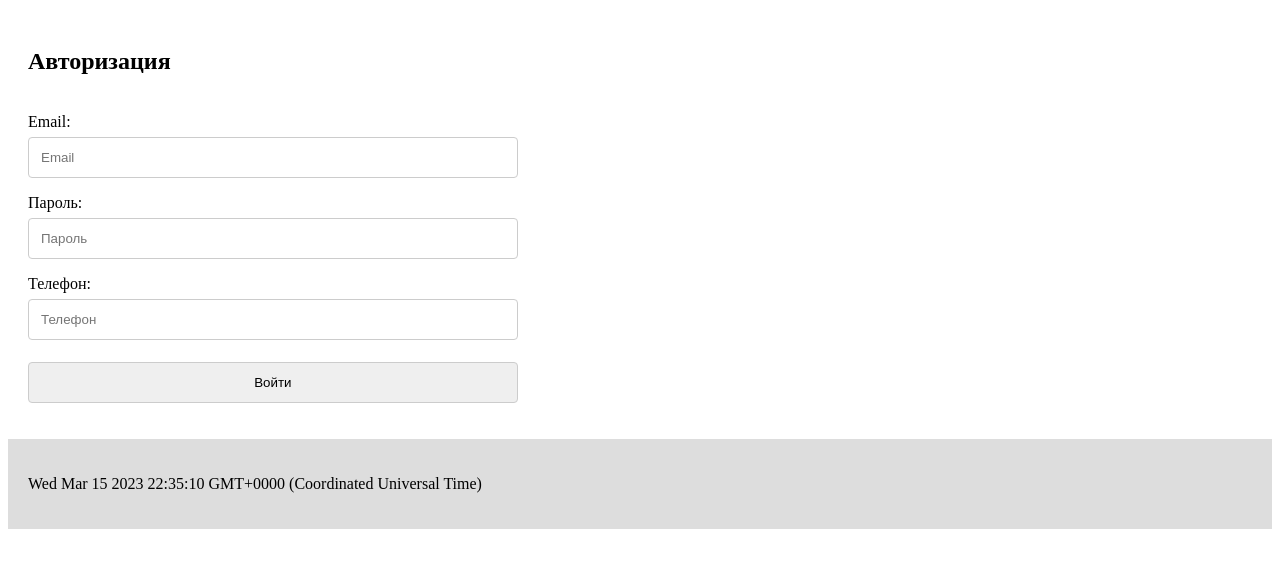
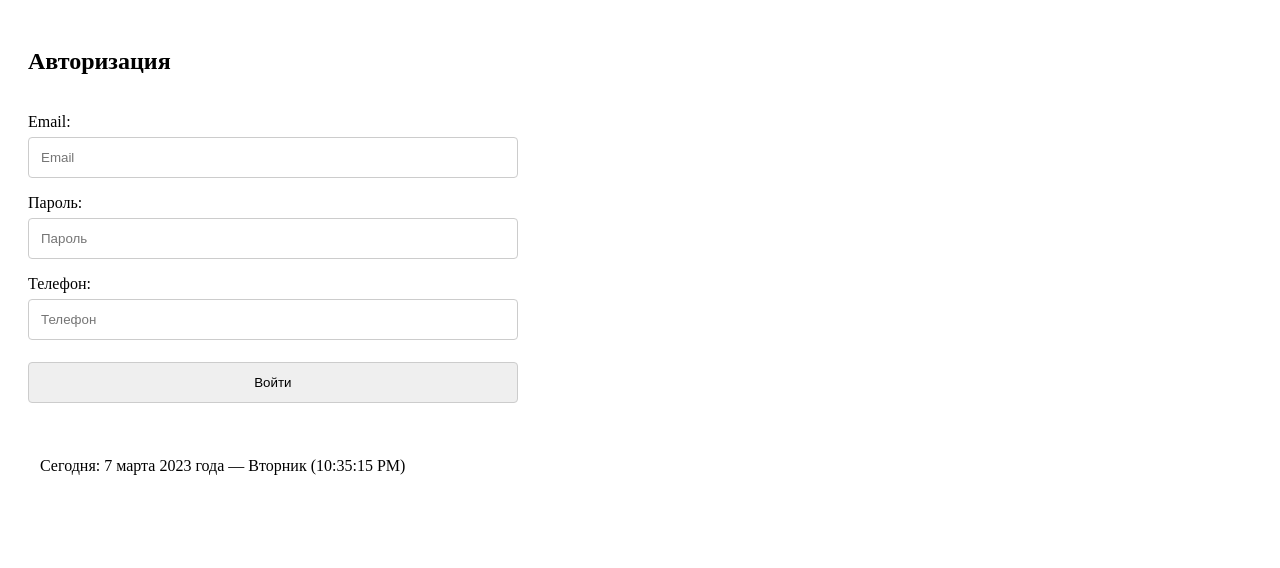
Before and after one commit to HelenaNurova/Auth_form_HTC, a plain HTML site: page index.html in a window 1280 px wide. Drawn offline with Linux system fonts and the light colour scheme.

Commit message:
3 files modified

```diff
--- a/index.html
+++ b/index.html
@@ -37,19 +37,23 @@
 
             <h2>Авторизация</h2>
             <br>
+
             <label for="email"> Email:</label>
             <br>
-            <input type="email" id="email" name="email" placeholder="Email" required>
+            <input type="email" id="email" name="email" pattern="[a-zA-Z0-9._%+-]+@[a-z0-9.-]+\.[a-zA-Z]{2,4}" title="text@text.2-4 символа" placeholder="Email" required>
             <br>
             <label for="psw">Пароль:</label>
             <br>
             <input type="password" id="psw" name="psw" pattern="(?=.*[0-9])(?=.*[!@#$%^&*])(?=.*[a-z])(?=.*[A-Z]).{6,}" title="Длина пароля от 6 символов, обязательны одна заглавная и одна строчная буквы латинского алфавита, цифра и спецсимвол." placeholder="Пароль" required>
             <br>
             <label for="phone">Телефон:</label>
+
             <br>
-            <input id="phone" type="text" placeholder="Телефон" required>
+            <input id="phone" type="text" pattern="(\+7|8)?[\s\-]?\(?[0-9]{3}\)?[\s\-]?[0-9]{3}[\s\-]?[0-9]{2}[\s\-]?[0-9]{2}$" title="Требуемый формат: 8хххххххххх, +7хххххххххх, 8(ххх)ххххххх, +7(ххх)ххххххх" placeholder="Телефон" required>
             <br>
             <input type="submit" value="Войти">
+
+
 
         </form>
     </div>
@@ -66,16 +70,62 @@
     <script src="script.js"></script>
 
     <div class="footer">
-        <p id="time"></p>
+
+
 
         <script>
-            var d = new Date();
-            d.setDate(15);
-            document.getElementById("time").innerHTML = d;
+            var months = new Array(13);
+            months[1] = "января";
+            months[2] = "февраля";
+            months[3] = "марта";
+            months[4] = "апреля";
+            months[5] = "мая";
+            months[6] = "июня";
+            months[7] = "июля";
+            months[8] = "августа";
+            months[9] = "сентября";
+            months[10] = "октября";
+            months[11] = "ноября";
+            months[12] = "декабря";
+
+            var time = new Date();
+            var thismonth = months[time.getMonth() + 1];
+            var date = time.getDate();
+            var thisyear = time.getYear();
+            var day = time.getDay() + 1;
+
+            if (thisyear < 2000)
+                thisyear = thisyear + 1900;
+            if (day == 1) DayofWeek = "Воскресенье";
+            if (day == 2) DayofWeek = "Понедельник";
+            if (day == 3) DayofWeek = "Вторник";
+            if (day == 4) DayofWeek = "Среда";
+            if (day == 5) DayofWeek = "Четверг";
+            if (day == 6) DayofWeek = "Пятница";
+            if (day == 7) DayofWeek = "Суббота";
 
         </script>
 
-    </div>
+        <script>
+            setInterval(function() {
+                var cd = new Date();
+                var clockdat = document.getElementById("clockdat");
+                clockdat.innerHTML = cd.toLocaleTimeString();
+            }, 1000);
+
+        </script>
+
+        <div class="time">
+            <span>Сегодня:</span>
+
+            <script>
+                document.write(date + " ");
+                document.write(thismonth + " " + thisyear + " " + "года" + " — " + DayofWeek);
+
+            </script>
+            (<span id="clockdat"></span>)
+
+        </div>
 
 </body>
 
--- a/script.js
+++ b/script.js
@@ -5,20 +5,24 @@ var number = document.getElementById("number");
 var symbol = document.getElementById("symbol");
 var length = document.getElementById("length");
 
+// Когда пользователь нажимает на поле пароль, появляется окно сообщения
 
 myInput.onfocus = function () {
     document.getElementById("message").style.display = "block";
 }
 
+// Когда пользователь щелкает за пределами поля пароля, скрывается окно сообщения
 
 myInput.onblur = function () {
     document.getElementById("message").style.display = "none";
 }
 
+// Когда пользователь начинает вводить что-то в поле пароля
 
 myInput.onkeyup = function () {
 
-       var lowerCaseLetters = /[a-z]/g;
+    // Проверка строчных букв
+    var lowerCaseLetters = /[a-z]/g;
     if (myInput.value.match(lowerCaseLetters)) {
         letter.classList.remove("invalid");
         letter.classList.add("valid");
@@ -27,7 +31,8 @@ myInput.onkeyup = function () {
         letter.classList.add("invalid");
     }
 
-       var upperCaseLetters = /[A-Z]/g;
+    // Проверка заглавных букв
+    var upperCaseLetters = /[A-Z]/g;
     if (myInput.value.match(upperCaseLetters)) {
         capital.classList.remove("invalid");
         capital.classList.add("valid");
@@ -36,7 +41,8 @@ myInput.onkeyup = function () {
         capital.classList.add("invalid");
     }
 
-     var numbers = /[0-9]/g;
+    // Проверка чисел
+    var numbers = /[0-9]/g;
     if (myInput.value.match(numbers)) {
         number.classList.remove("invalid");
         number.classList.add("valid");
@@ -45,7 +51,8 @@ myInput.onkeyup = function () {
         number.classList.add("invalid");
     }
 
-       var symbols = /[!@#$%^&*]/g;
+    // Проверка спецсимволов
+    var symbols = /[!@#$%^&*]/g;
     if (myInput.value.match(symbols)) {
         symbol.classList.remove("invalid");
         symbol.classList.add("valid");
@@ -54,7 +61,8 @@ myInput.onkeyup = function () {
         symbol.classList.add("invalid");
     }
 
-       if (myInput.value.length >= 6) {
+    // Проверка длины
+    if (myInput.value.length >= 6) {
         length.classList.remove("invalid");
         length.classList.add("valid");
     } else {
--- a/style.css
+++ b/style.css
@@ -11,7 +11,8 @@ input {
 
 
 /* Стиль контейнера для входных данных */
-.container {
+.container,
+.time {
     padding: 20px;
 }
 
@@ -51,8 +52,9 @@ input {
     content: "✖";
 }
 
+.time {
+    width: 40%;
+    padding: 12px;
+    margin: 6px 20px 16px 20px;
 
-.footer {
-    padding: 20px;
-    background: #ddd;     /* Серый фон */
 }
```
